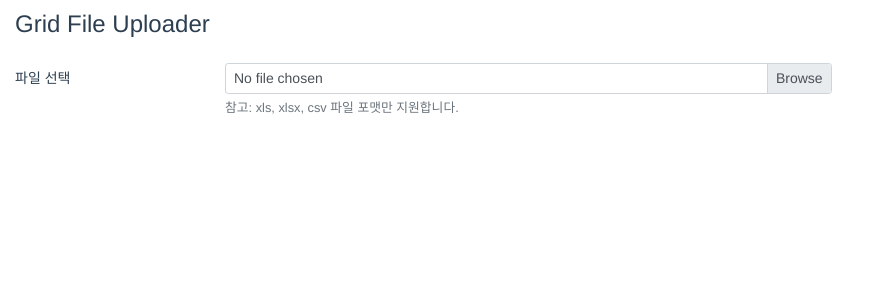
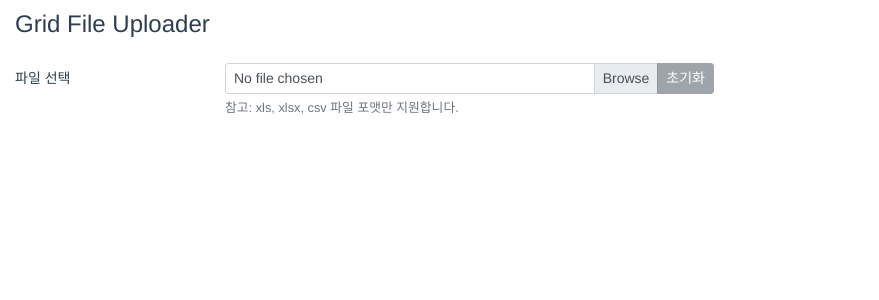
Before and after one commit to leey0818/data-uploader, a Vue app: page / in a window 1280 px wide. Shown: the top 300 px of the page, without its empty margins (0-879 px from the left). Built offline with nearby package versions, Linux system fonts and the light colour scheme.

Commit message:
파일 초기화 버튼 추가

```diff
--- a/src/components/FileSelect.vue
+++ b/src/components/FileSelect.vue
@@ -1,14 +1,16 @@
 <template>
   <b-form-group
-    label-cols="2"
+    label-cols="3"
+    label-cols-sm="2"
     label-size="sm"
     label="파일 선택"
     label-for="selectFile"
-    :description="value ? null : '참고: xls, xlsx, csv 파일 포맷만 지원합니다.'"
+    description="참고: xls, xlsx, csv 파일 포맷만 지원합니다."
   >
+    <b-input-group>
       <b-form-file
         id="selectFile"
-      class="col-sm-7"
+        class="col-sm-6 col-lg-5"
         size="sm"
         :value="value"
         :accept="acceptType"
@@ -16,10 +18,20 @@
         @change="onFileChange($event)"
       ></b-form-file>
 
+      <!-- input group append slot -->
+      <template v-slot:append>
+        <b-button
+          size="sm"
+          :disabled="!value || loading"
+          @click="$emit('input', null)"
+        >초기화</b-button>
+      </template>
+    </b-input-group>
+
     <!-- form group description slot -->
-    <template slot="description" v-if="loading">
+    <template v-slot:description v-if="loading && loadingText">
       <b-spinner class="border-thin" small></b-spinner>
-      <span class="align-middle ml-1">{{ loading }}</span>
+      <span class="align-middle ml-1">{{ loadingText }}</span>
     </template>
   </b-form-group>
 </template>
@@ -35,7 +47,8 @@ const fileAcceptTypes = [
 export default {
   props: {
     value: File,
-    loading: String,
+    loading: Boolean,
+    loadingText: String,
   },
   data() {
     return {
```
Lines whose indentation alone changed are shown as unchanged.
